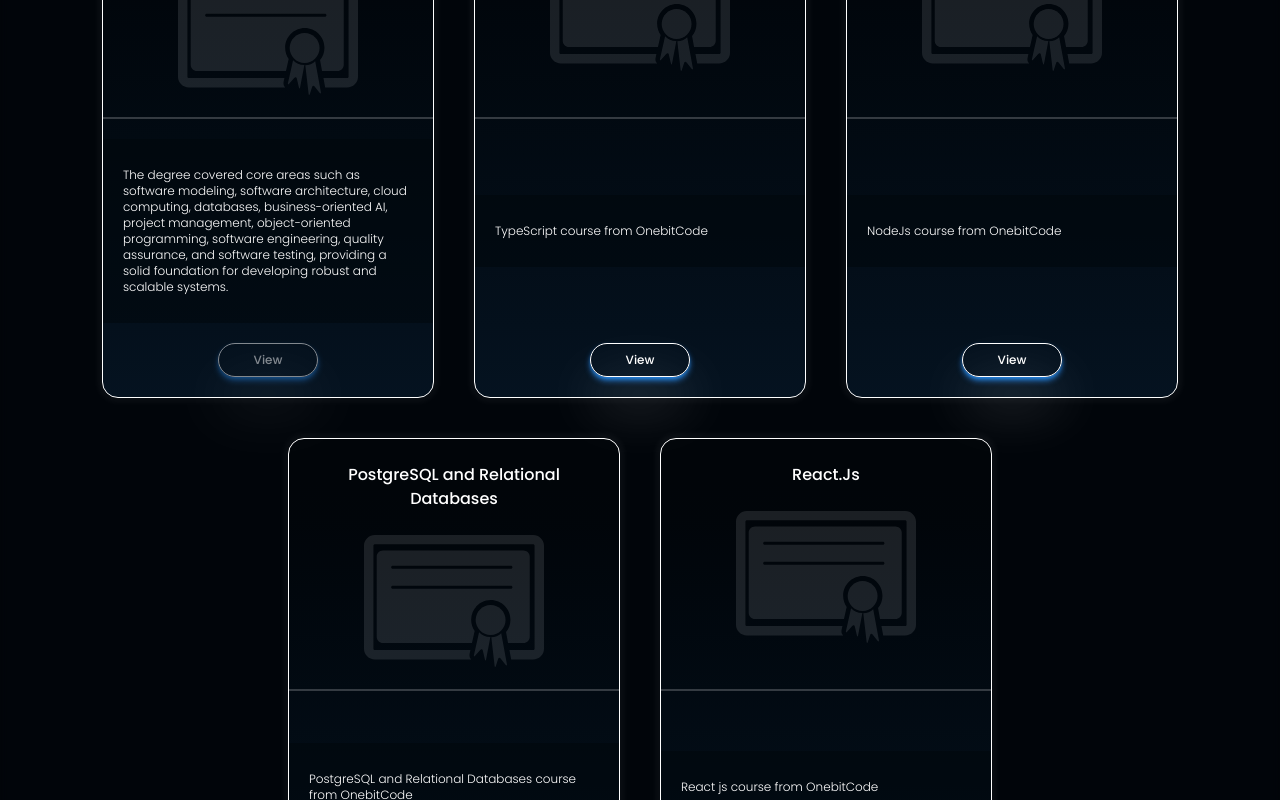
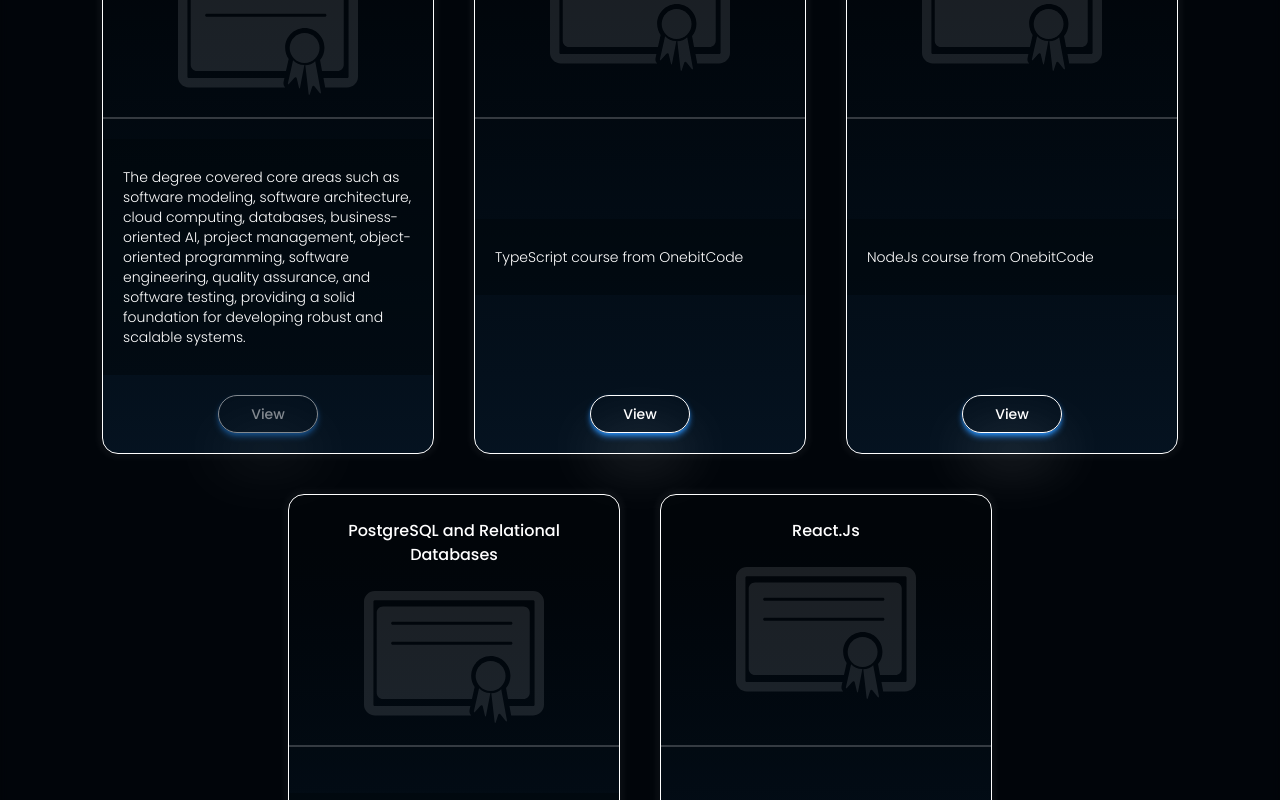
Before and after one commit to CarlosGabrielRocha/portfolio, a React (Vite) app: page /stack in a window 1280 px wide. Shown: the part 3180-3980 px from the top of the page. Built offline with nearby package versions, Linux system fonts and the light colour scheme; a web font is replaced by a local one.

Commit message:
fix: Fix text size on modal

```diff
--- a/src/components/Card/CardContent.tsx
+++ b/src/components/Card/CardContent.tsx
@@ -4,7 +4,7 @@ import type { DefaultProps } from "../../types/defaultTypes";
 const CardContent: React.FC<DefaultProps> = ({ children, className = "" }) => {
   return (
     <div
-      className={`flex flex-col items-center justify-between gap-5 w-full text-xs 2xl:text-md font-light ${className}`}
+      className={`flex flex-col items-center justify-between gap-5 w-full text-sm 2xl:text-md font-light ${className}`}
     >
       {children}
     </div>
--- a/src/components/Card/index.tsx
+++ b/src/components/Card/index.tsx
@@ -15,7 +15,7 @@ const Card: React.FC<CardProps> = ({ children, btnProps, className = "" }) => {
     >
       {children}
       <Button
-        className={`py-2 w-25 text-xs drop-shadow-2xl/60 drop-shadow-white ${
+        className={`py-2 w-25 text-sm drop-shadow-2xl/60 drop-shadow-white ${
           btnProps ?? "opacity-50 pointer-events-none"
         }`}
         href={btnProps?.href}
--- a/src/components/Modal/ModalFooter.tsx
+++ b/src/components/Modal/ModalFooter.tsx
@@ -12,11 +12,11 @@ const ModalFooter: React.FC<ModalFooterProps> = ({ sourceCodeHref }) => {
   return (
     <div className="modal-footer flex justify-between py-3 px-4">
       <div className="flex gap-3 items-center">
-        <p className="text-xs md:text-sm">Source Code</p>
+        <p className="text-sm">Source Code</p>
         <Icon src="/icons/github-icon.svg" alt="github" />
       </div>
       <Button
-        className={`py-2 px-6 text-xs bg-darker-blue/80 shadow-[0px_0px_5px_5px_#ffffff15] drop-shadow-2xl drop-shadow-white/10 ${
+        className={`py-2 px-6 text-sm bg-darker-blue/80 shadow-[0px_0px_5px_5px_#ffffff15] drop-shadow-2xl drop-shadow-white/10 ${
           sourceCodeHref ? "" : disabledStyle
         }`}
         href={sourceCodeHref}
--- a/src/components/TextCard/index.tsx
+++ b/src/components/TextCard/index.tsx
@@ -4,7 +4,7 @@ import { motion } from "motion/react";
 const TextCard: React.FC<DefaultProps> = ({ children, className = "" }) => {
   return (
     <motion.div
-      className={`flex flex-col gap-4 px-2 sm:px-5 py-7 w-full text-justify bg-black/20 border-1 rounded-2xl drop-shadow-xl/15 drop-shadow-white shadow-2xl/30 shadow-white text-xs sm:text-sm backdrop-blur-lg ${className}`}
+      className={`flex flex-col gap-4 px-2 sm:px-5 py-7 w-full text-justify bg-black/20 border-1 rounded-2xl drop-shadow-xl/15 drop-shadow-white shadow-2xl/30 shadow-white text-sm backdrop-blur-lg ${className}`}
       initial={{ opacity: 0, y: -70 }}
       whileInView={{ opacity: 1, y: 0 }}
       transition={{ duration: 0.8 }}
```
